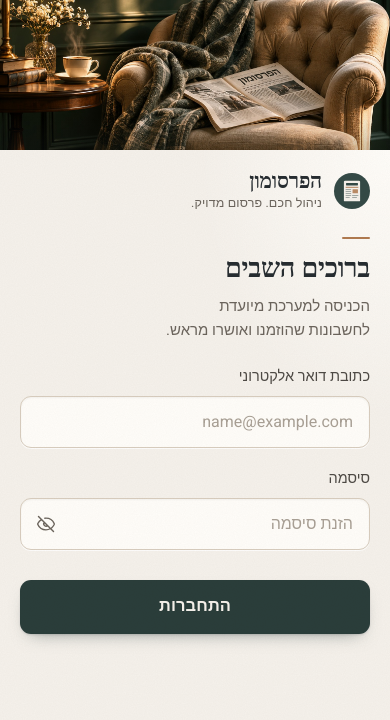
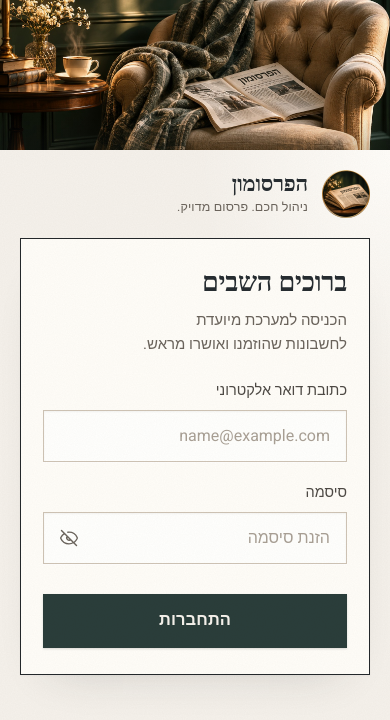
Before and after one commit to 11030520550/hapirsumon-orders, a plain HTML site: page index.html in a window 390 px wide. Drawn offline with nearby package versions, Linux system fonts and the light colour scheme; a web font is replaced by a local one.

Commit message:
Login: square charcoal-framed sign-in panel and the owner's round emblem as the logo mark
- Sign-in frame: square corners (border-radius 0), 1px near-black charcoal border, cream-white surface,
  generous padding, only a whisper of elevation; fields, button and status line are square to match;
  the copper rule above "ברוכים השבים" is removed; the button's soft glow is reduced
- Logo mark: the owner's emblem (assets/logo-emblem.png, 192x192 PNG with alpha) replaces the SVG mark,
  same position and structure; cut to the circle by a fitted circle (colour-based edge detection) so the
  gold rim stays whole while the outside background, the drop shadow and the screenshot's upload icon
  are removed; shown at 56px (48px on phones); source screenshot kept in assets/logo-emblem-source.png
- Photograph, split, slogan, brand position and sign-in logic unchanged (photo pixel-identical at 4 sizes)
- Tests: A11 also checks radius 0 + solid border, no rule above the heading, logo loaded locally; 73/73

Co-Authored-By: Claude Opus 5.5 <noreply@anthropic.com>

```diff
--- a/index.html
+++ b/index.html
@@ -8,7 +8,7 @@
   <link rel="preconnect" href="https://fonts.googleapis.com">
   <link rel="preconnect" href="https://fonts.gstatic.com" crossorigin>
   <link href="https://fonts.googleapis.com/css2?family=Frank+Ruhl+Libre:wght@500;700&family=Heebo:wght@400;500;600;700&display=swap" rel="stylesheet">
-  <link rel="stylesheet" href="styles.css?v=20261117-2">
+  <link rel="stylesheet" href="styles.css?v=20261117-3">
   <script src="https://cdn.jsdelivr.net/npm/@supabase/supabase-js@2"></script>
   <script src="supabase-config.js"></script>
   <script src="app.js?v=20261117-1" defer></script>
@@ -27,17 +27,9 @@
   </svg>
   <main class="auth-screen" id="auth-screen">
     <section class="auth-panel" aria-labelledby="login-title">
-      <!-- Brand: original mark — a newspaper front page (nameplate bar, copper rule, image slot, two columns) in a
-           forest-green disc — + wordmark + motto. -->
+      <!-- Brand: the owner's round emblem (local asset, see assets/CREDITS.md) + wordmark + slogan. -->
       <header class="auth-brand">
-        <svg class="auth-mark" viewBox="0 0 40 40" width="40" height="40" aria-hidden="true" focusable="false">
-          <circle cx="20" cy="20" r="20" fill="#344A46"/>
-          <rect x="11" y="8.5" width="18" height="23" rx="1.3" fill="#F5F1EB"/>
-          <rect x="13.4" y="11" width="13.2" height="2.8" rx=".5" fill="#344A46"/>
-          <path d="M13.4 15.9h13.2" stroke="#B07A4F" stroke-width="1" stroke-linecap="round"/>
-          <rect x="20.6" y="18" width="6" height="4.6" rx=".4" fill="#B07A4F" opacity=".85"/>
-          <path d="M13.4 18.4h5.2M13.4 20.6h5.2M13.4 22.8h5.2M13.4 25h5.2M13.4 27.2h3.6M20.6 25h6M20.6 27.2h4.4" stroke="#344A46" stroke-width=".95" stroke-linecap="round" opacity=".5"/>
-        </svg>
+        <img class="auth-mark" src="assets/logo-emblem.png" width="56" height="56" alt="" decoding="async">
         <span class="auth-brand-text">
           <span class="auth-wordmark">הפרסומון</span>
           <span class="auth-tagline">ניהול חכם. פרסום מדויק.</span>
--- a/styles.css
+++ b/styles.css
@@ -80,21 +80,24 @@ h1, h2, h3, p { margin-top: 0; }
   background: radial-gradient(70% 55% at 100% 0%, #FFFDF9 0%, transparent 70%), var(--paper); }
 .auth-panel::after { content: ""; height: 44px; }
 
-/* Brand: mark + wordmark + motto, small and precise. */
-.auth-brand { display: flex; align-items: center; gap: 12px; justify-self: start; }
-.auth-mark { flex: none; display: block; width: 40px; height: 40px; }
-.auth-brand-text { display: grid; gap: 3px; }
-.auth-wordmark { color: var(--ink); font-family: var(--font-serif); font-size: 23px; font-weight: 700; line-height: 1.05; letter-spacing: -.2px; }
+/* Brand: the owner's round emblem (image) + wordmark + slogan. */
+.auth-brand { display: flex; align-items: center; gap: 14px; justify-self: start; }
+.auth-mark { flex: none; display: block; width: 56px; height: 56px; object-fit: contain; }
+.auth-brand-text { display: grid; gap: 4px; }
+.auth-wordmark { color: var(--ink); font-family: var(--font-serif); font-size: 24px; font-weight: 700; line-height: 1.05; letter-spacing: -.2px; }
 .auth-tagline { color: var(--ink-3); font-size: 12.5px; font-weight: 400; line-height: 1.3; letter-spacing: .01em; }
 
-/* Form column: a serif heading (echoing the wordmark) under one short copper rule — the only ornament. */
-.auth-body { align-self: center; justify-self: center; width: min(420px, 100%); padding: clamp(28px, 5vh, 56px) 0; }
+/* Sign-in frame: a crisp rectangle — square corners (radius 0), a thin near-black charcoal hairline,
+   cream-white surface, generous padding. Only a whisper of elevation; no ornaments. Controls inside are
+   square too, so the whole frame reads as one precise object. */
+.auth-body { align-self: center; justify-self: center; width: min(480px, 100%); padding: clamp(34px, 5vh, 48px) clamp(28px, 3.4vw, 48px) clamp(32px, 4.6vh, 44px);
+  border: 1px solid #23272A; border-radius: 0; background: #FFFDF8;
+  box-shadow: 0 1px 2px rgba(38, 44, 48, .04), 0 22px 46px -32px rgba(38, 44, 48, .24); }
 .auth-body h1 { margin: 0 0 10px; color: var(--ink); font-family: var(--font-serif); font-size: 32px; font-weight: 700; line-height: 1.15; letter-spacing: -.3px; }
-.auth-body h1::before { content: ""; display: block; width: 28px; height: 2px; margin-bottom: 18px; border-radius: 2px; background: #B07A4F; }
-.auth-lede { margin: 0 0 32px; color: var(--ink-3); font-size: 15.5px; line-height: 1.6; text-wrap: balance; }
+.auth-lede { margin: 0 0 30px; color: var(--ink-3); font-size: 15.5px; line-height: 1.6; text-wrap: balance; }
 .auth-form { display: grid; gap: 20px; }
 .auth-form .field-label { gap: 8px; color: var(--ink-2); font-size: 14.5px; font-weight: 500; }
-.auth-form .field-label input { min-height: 52px; padding: 12px 16px; border: 1px solid #D8CDBE; border-radius: 11px; background: #FFFDF9; color: var(--ink); font-size: 16px; text-align: right;
+.auth-form .field-label input { min-height: 52px; padding: 12px 16px; border: 1px solid #CFC4B5; border-radius: 0; background: #FFFFFD; color: var(--ink); font-size: 16px; text-align: right;
   caret-color: var(--forest); scroll-margin-block: 96px;
   box-shadow: inset 0 1px 2px rgba(38, 44, 48, .05), 0 1px 0 rgba(255, 255, 255, .8); transition: border-color .15s, box-shadow .15s, background-color .15s; }
 .auth-form .field-label input::placeholder { color: #A9A095; }
@@ -110,7 +113,7 @@ h1, h2, h3, p { margin-top: 0; }
 /* Password visibility: an eye icon on the left (RTL end). Hidden password -> crossed eye; visible -> open eye. */
 .password-field { position: relative; display: block; }
 .password-field input { padding-left: 54px !important; }
-.password-toggle { position: absolute; top: 50%; left: 6px; display: grid; place-items: center; width: 40px; height: 40px; padding: 0; border: 0; border-radius: 9px;
+.password-toggle { position: absolute; top: 50%; left: 6px; display: grid; place-items: center; width: 40px; height: 40px; padding: 0; border: 0; border-radius: 0;
   color: var(--ink-3); background: transparent; transform: translateY(-50%); transition: color .15s, background-color .15s; }
 .password-toggle:hover { color: var(--forest); background: var(--forest-tint); }
 .password-toggle:focus-visible { outline: 2px solid var(--focus); outline-offset: 1px; color: var(--forest); }
@@ -118,7 +121,7 @@ h1, h2, h3, p { margin-top: 0; }
 .password-toggle[aria-pressed="true"] .icon-eye { display: block; }
 .password-toggle[aria-pressed="true"] .icon-eye-off { display: none; }
 
-.auth-status { margin: -4px 0 0; padding: 0; border-radius: 10px; font-size: 14px; line-height: 1.55; }
+.auth-status { margin: -4px 0 0; padding: 0; border-radius: 0; font-size: 14px; line-height: 1.55; }
 .auth-status:empty { display: none; }
 .auth-status:not(:empty) { display: flex; align-items: flex-start; gap: 10px; padding: 12px 14px; }
 .auth-status:not(:empty)::before { content: ""; flex: none; width: 8px; height: 8px; margin-top: 7px; border-radius: 50%; background: currentColor; }
@@ -126,9 +129,9 @@ h1, h2, h3, p { margin-top: 0; }
 .auth-status[data-tone="info"]::before { background: var(--forest); animation: auth-pulse 1.2s ease-in-out infinite; }
 .auth-status[data-tone="success"] { color: var(--ok-fg); background: var(--ok-bg); }
 .auth-status[data-tone="error"] { color: var(--bad-fg); background: var(--bad-bg); }
-.auth-form .auth-submit { position: relative; width: 100%; min-height: 54px; margin-top: 10px; border: 0; border-radius: 11px; color: var(--paper); background: var(--forest-hover);
-  font-size: 16.5px; font-weight: 600; letter-spacing: .1px; box-shadow: 0 1px 2px rgba(38, 44, 48, .14), 0 8px 18px -10px rgba(42, 61, 58, .55); transition: background-color .15s, box-shadow .15s, transform .1s; }
-.auth-form .auth-submit:hover:not(:disabled) { background: #22322F; box-shadow: 0 1px 2px rgba(38, 44, 48, .14), 0 10px 22px -10px rgba(42, 61, 58, .65); }
+.auth-form .auth-submit { position: relative; width: 100%; min-height: 54px; margin-top: 10px; border: 0; border-radius: 0; color: var(--paper); background: var(--forest-hover);
+  font-size: 16.5px; font-weight: 600; letter-spacing: .1px; box-shadow: 0 1px 2px rgba(38, 44, 48, .16); transition: background-color .15s, box-shadow .15s, transform .1s; }
+.auth-form .auth-submit:hover:not(:disabled) { background: #22322F; box-shadow: 0 2px 6px -2px rgba(38, 44, 48, .30); }
 .auth-form .auth-submit:focus-visible { outline: 2px solid var(--focus); outline-offset: 3px; }
 .auth-form .auth-submit:active:not(:disabled) { transform: translateY(1px); }
 .auth-submit.is-loading:disabled { cursor: progress; opacity: 1; }
@@ -477,8 +480,8 @@ button.desk-item:hover { background: #F7F2EA; }
   .auth-visual::after { background: linear-gradient(0deg, rgba(31, 42, 39, .18) 0%, rgba(31, 42, 39, 0) 22%); }
   .auth-panel { grid-row: 2; min-height: 0; padding: 28px clamp(20px, 6vw, 48px) 32px; grid-template-rows: auto auto 1fr; }
   /* Narrow screens: brand and form share one column, so the logo sits right above the form. */
-  .auth-brand, .auth-body { justify-self: center; width: min(420px, 100%); }
-  .auth-body { align-self: start; padding: 32px 0 28px; }
+  .auth-brand, .auth-body { justify-self: center; width: min(480px, 100%); }
+  .auth-body { align-self: start; margin-top: 24px; padding: 34px 32px 32px; }
   .auth-panel::after { display: none; }
 }
 @media (max-width: 760px) {
@@ -535,11 +538,10 @@ button.desk-item:hover { background: #F7F2EA; }
   .auth-visual { height: 150px; }
   .auth-photo { object-position: 55% 64%; }
   .auth-panel { padding: 20px 20px 22px; }
-  .auth-mark { width: 36px; height: 36px; }
-  .auth-wordmark { font-size: 21px; }
-  .auth-body { padding: 26px 0 24px; }
+  .auth-mark { width: 48px; height: 48px; }
+  .auth-wordmark { font-size: 22px; }
+  .auth-body { margin-top: 20px; padding: 28px 22px 26px; }
   .auth-body h1 { font-size: 27px; }
-  .auth-body h1::before { margin-bottom: 14px; }
   .auth-lede { margin-bottom: 24px; font-size: 15px; }
   .password-toggle { width: 44px; height: 44px; left: 4px; }
 }
```
Also changed, not shown: testing/browser/runner-v3.html (+5 -0 lines), assets/logo-emblem-source.png (added), assets/logo-emblem.png (added), 1 other file.
